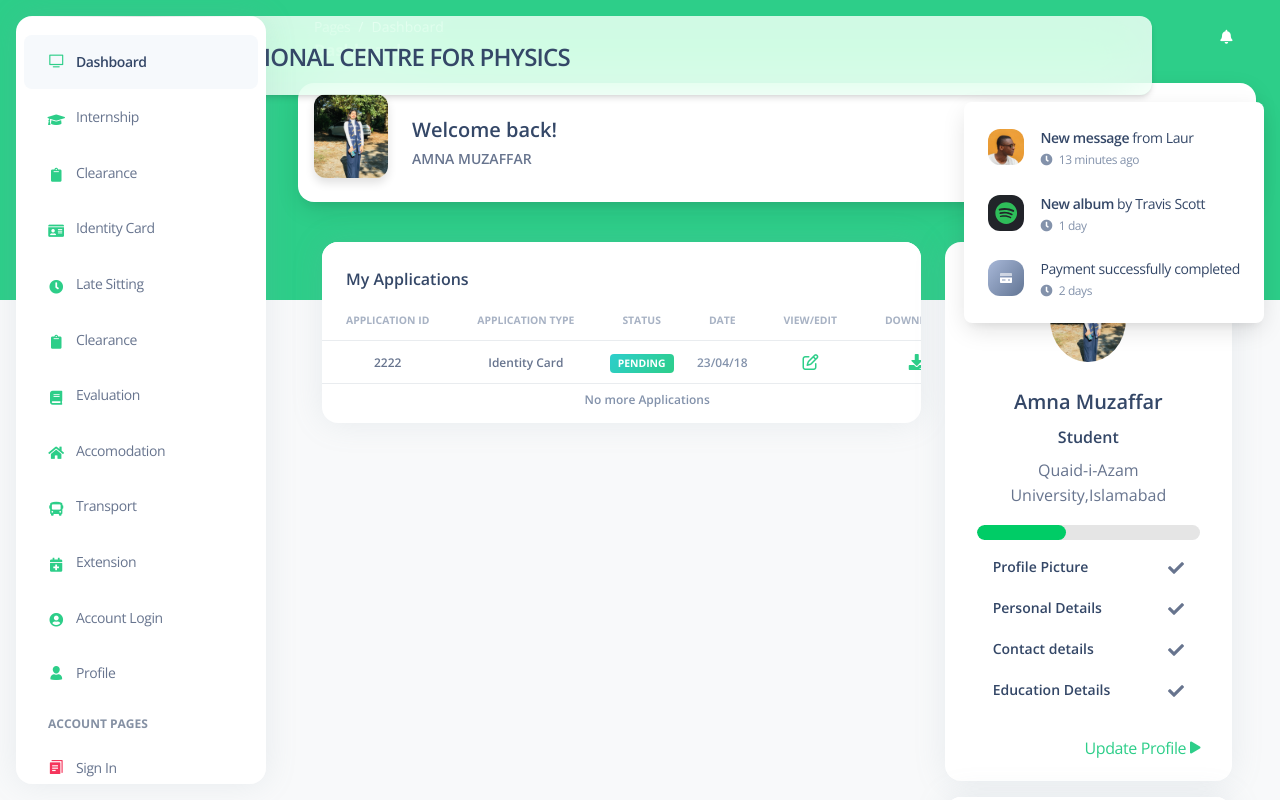
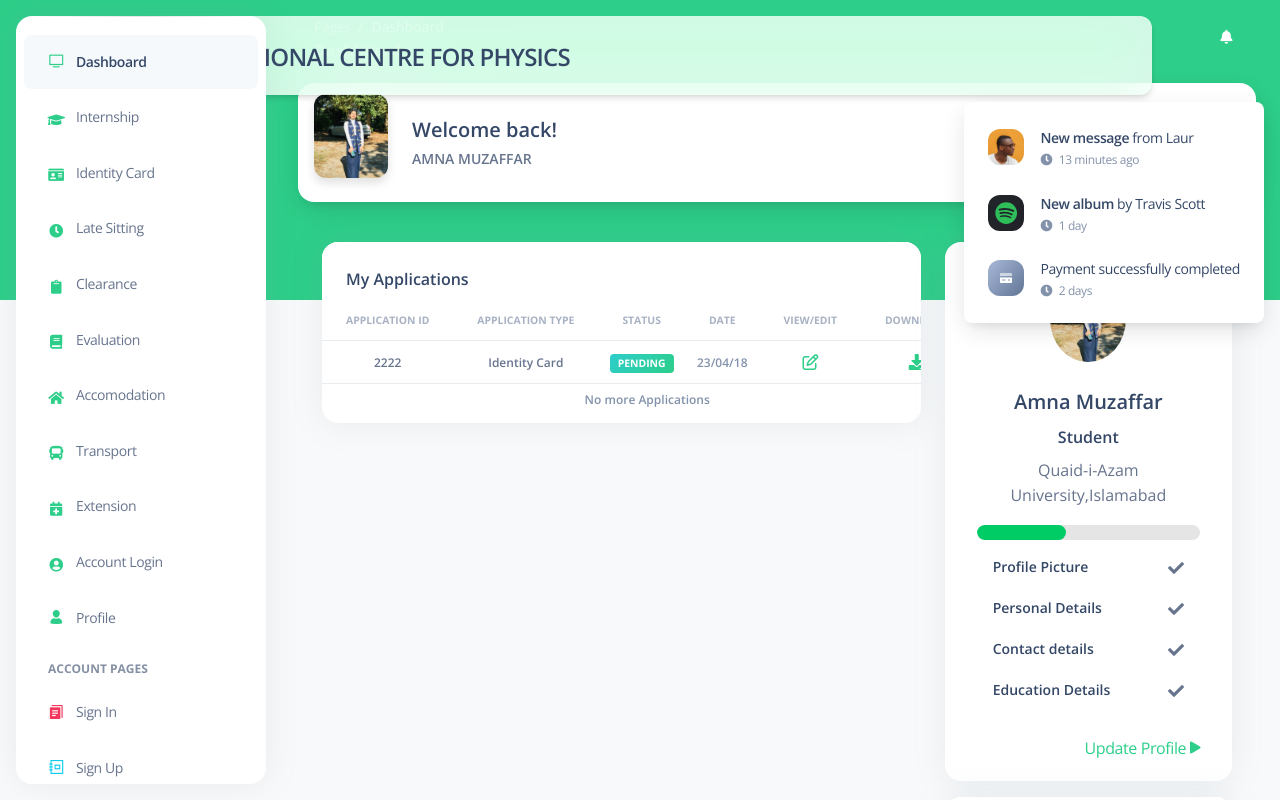
Before and after one commit to Amna1805/studentportal, a Vue app: page /dashboard-default in a window 1280 px wide. Shown: the top 800 px of the page. Built offline with nearby package versions, Linux system fonts and the light colour scheme.

Commit message:
navbar to be fixed

```diff
--- a/src/examples/Sidenav/SidenavList.vue
+++ b/src/examples/Sidenav/SidenavList.vue
@@ -47,13 +47,6 @@
         <sidenav-item url="/internship" :class="getRoute() === 'internship' ? 'active' : ''" :navText="'Internship'">
           <template v-slot:icon>
             <i class="fas fa-graduation-cap text-success text-sm opacity-10"></i>
-          </template>
-        </sidenav-item>
-      </li>
-      <li class="nav-item">
-        <sidenav-item url="/clear" :class="getRoute() === 'clear' ? 'active' : ''" :navText="'Clearance'">
-          <template v-slot:icon>
-            <i class="fas fa-clipboard text-success text-sm opacity-10"></i>
           </template>
         </sidenav-item>
       </li>
--- a/src/views/Signin.vue
+++ b/src/views/Signin.vue
@@ -1,12 +1,12 @@
 <template>
-  <div class="container top-0 position-sticky z-index-sticky">
+  <!-- <div class="container top-0 position-sticky z-index-sticky">
     <div class="row">
       <div class="col-12">
         <navbar isBlur="blur  border-radius-lg my-3 py-2 start-0 end-0 mx-4 shadow" v-bind:darkMode="true"
           isBtn="bg-gradient-success" />
       </div>
     </div>
-  </div>
+  </div> -->
   <main class="mt-0 main-content">
     <section>
       <div class="page-header min-vh-100">
@@ -60,7 +60,7 @@
 </template>
 
 <script>
-import Navbar from "@/examples/PageLayout/Navbar.vue";
+//import Navbar from "@/examples/PageLayout/Navbar.vue";
 import ArgonInput from "@/components/ArgonInput.vue";
 import ArgonSwitch from "@/components/ArgonSwitch.vue";
 import ArgonButton from "@/components/ArgonButton.vue";
@@ -69,21 +69,21 @@ const body = document.getElementsByTagName("body")[0];
 export default {
   name: "SigninComp",
   components: {
-    Navbar,
+   // Navbar,
     ArgonInput,
     ArgonSwitch,
     ArgonButton,
   },
   created() {
     this.$store.state.hideConfigButton = true;
-    this.$store.state.showNavbar = false;
+   // this.$store.state.showNavbar = false;
     this.$store.state.showSidenav = false;
     this.$store.state.showFooter = false;
     body.classList.remove("bg-gray-100");
   },
   beforeUnmount() {
     this.$store.state.hideConfigButton = false;
-    this.$store.state.showNavbar = true;
+   // this.$store.state.showNavbar = true;
     this.$store.state.showSidenav = true;
     this.$store.state.showFooter = true;
     body.classList.add("bg-gray-100");
--- a/src/views/Signup.vue
+++ b/src/views/Signup.vue
@@ -1,12 +1,12 @@
 <template>
-   <div class="container top-0 position-sticky z-index-sticky">
+   <!-- <div class="container top-0 position-sticky z-index-sticky">
     <div class="row">
       <div class="col-12">
         <navbar isBlur="blur  border-radius-lg my-3 py-2 start-0 end-0 mx-4 shadow" v-bind:darkMode="true"
           isBtn="bg-gradient-success" />
       </div>
     </div>
-  </div>
+  </div> -->
   <main class="main-content mt-0">
     <div
     class="page-header align-items-start min-vh-50 pt-5 pb-11 m-3 border-radius-lg"
@@ -69,7 +69,7 @@
 </template>
 
 <script>
-import Navbar from "@/examples/PageLayout/Navbar.vue";
+//import Navbar from "@/examples/PageLayout/Navbar.vue";
 import AppFooter from "@/examples/PageLayout/Footer.vue";
 import ArgonInput from "@/components/ArgonInput.vue";
 import ArgonCheckbox from "@/components/ArgonCheckbox.vue";
@@ -80,7 +80,7 @@ const body = document.getElementsByTagName("body")[0];
 export default {
   name: "SigninComp",
   components: {
-    Navbar,
+  //  Navbar,
     AppFooter,
     ArgonInput,
     ArgonCheckbox,
@@ -89,14 +89,14 @@ export default {
   },
   created() {
     this.$store.state.hideConfigButton = true;
-    this.$store.state.showNavbar = false;
+  // this.$store.state.showNavbar = false;
     this.$store.state.showSidenav = false;
     this.$store.state.showFooter = false;
     body.classList.remove("bg-gray-100");
   },
   beforeUnmount() {
     this.$store.state.hideConfigButton = false;
-    this.$store.state.showNavbar = true;
+   // this.$store.state.showNavbar = true;
     this.$store.state.showSidenav = true;
     this.$store.state.showFooter = true;
     body.classList.add("bg-gray-100");
```
